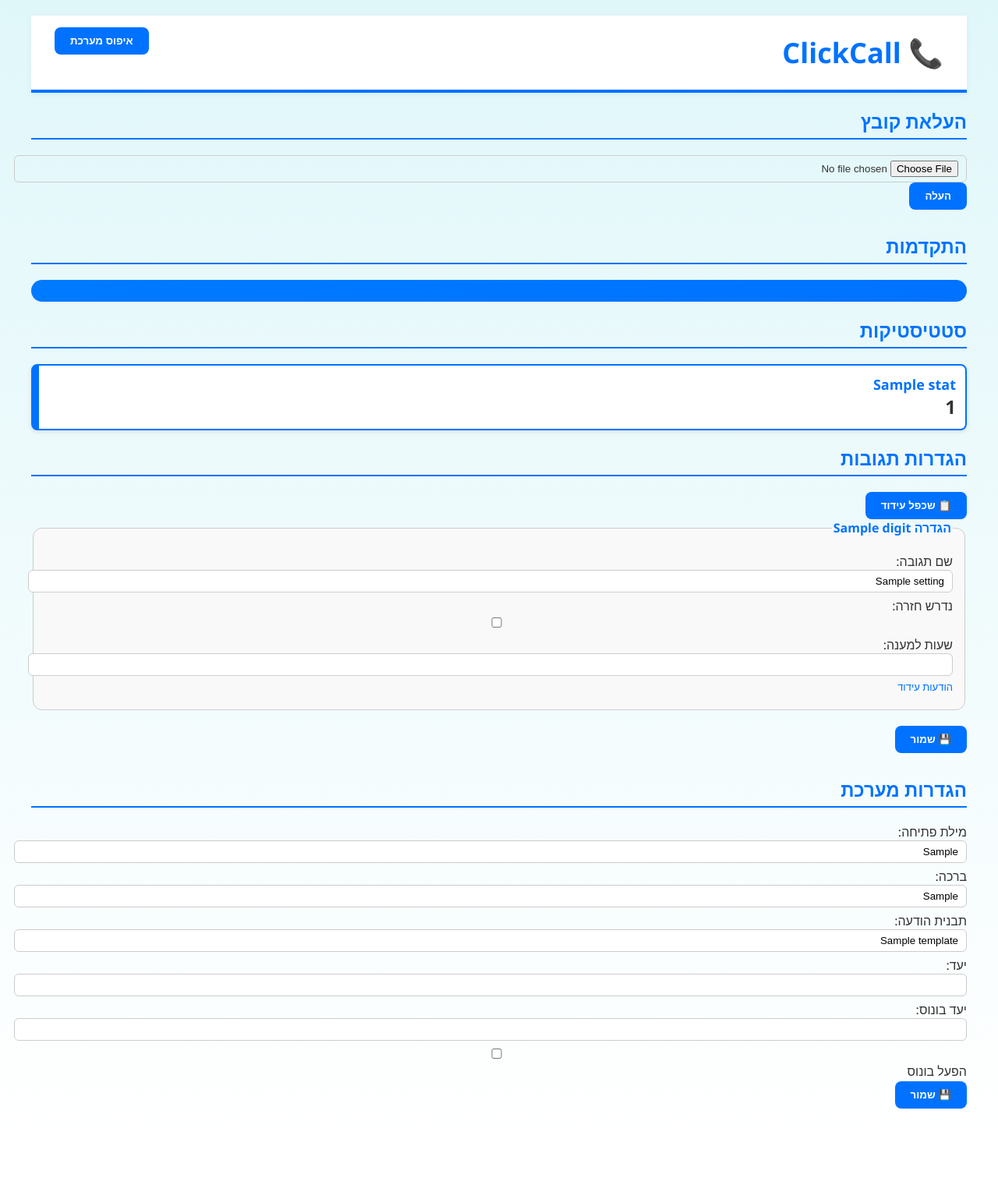
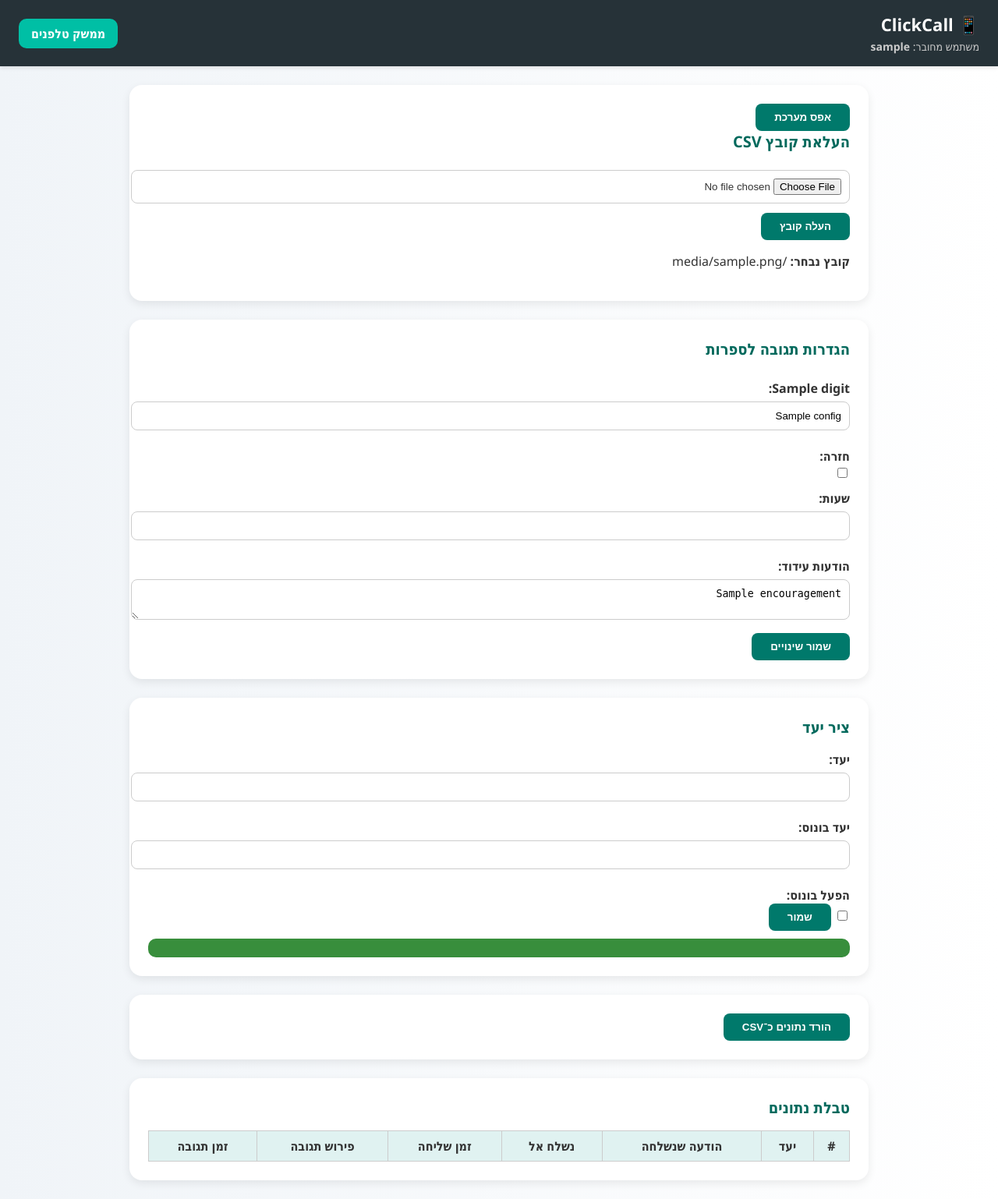
Before and after one commit to uriya222972/sms-auto-bot, a Flask app: template templates/index.html in a window 1280 px wide. Shown: the whole page at 78% size. Before the commit the page ends 1422 px from the top, so only its background shows below. Run offline with Flask 3, Linux system fonts and the light colour scheme; the template is opened without the code that fills it: most values are stand-ins (such as "Sample title", 1, 10 or a date in 2020); lists and menus that the app fills with data are empty.

Commit message:
Update index.html

```diff
--- a/templates/index.html
+++ b/templates/index.html
@@ -3,229 +3,228 @@
 <head>
   <meta charset="UTF-8">
   <title>ClickCall - מערכת טלפנייה</title>
+  <meta name="viewport" content="width=device-width, initial-scale=1">
   <style>
     body {
-      font-family: 'Varela Round', 'Segoe UI', sans-serif;
+      margin: 0;
+      font-family: 'Segoe UI', Tahoma, sans-serif;
+      background: linear-gradient(to right, #f0f4f8, #ffffff);
+      color: #333;
       direction: rtl;
-      margin: 0;
-      padding: 0;
-      background: linear-gradient(to bottom, #e0f7fa, #ffffff);
-      color: #333;
     }
-    .container {
-      max-width: 1200px;
-      margin: auto;
-      padding: 20px;
-    }
-    .topbar {
+    .header-bar {
+      background-color: #263238;
+      color: #fff;
+      padding: 16px 24px;
       display: flex;
       justify-content: space-between;
       align-items: center;
-      background: #ffffff;
-      border-bottom: 4px solid #0072ff;
-      padding: 15px 30px;
-      box-shadow: 0 2px 8px rgba(0,0,0,0.05);
+      box-shadow: 0 2px 5px rgba(0,0,0,0.1);
     }
-    .logo {
-      font-size: 36px;
-      color: #0072ff;
+    .logo-title {
+      font-size: 22px;
       font-weight: bold;
     }
-    button {
-      background: #0072ff;
+    .telephony-button {
+      background-color: #00bfa5;
+      color: #fff;
+      padding: 8px 16px;
+      border: none;
+      border-radius: 10px;
+      text-decoration: none;
+      font-weight: bold;
+      transition: background 0.3s;
+    }
+    .telephony-button:hover {
+      background-color: #00897b;
+    }
+    .user-info {
+      font-size: 14px;
+      color: #ccc;
+      margin-top: 4px;
+    }
+    .section {
+      background: #fff;
+      border-radius: 16px;
+      margin: 24px auto;
+      max-width: 900px;
+      box-shadow: 0 4px 12px rgba(0,0,0,0.08);
+      padding: 24px;
+    }
+    h2 {
+      margin-top: 0;
+      font-size: 20px;
+      color: #00695c;
+    }
+    input[type="text"],
+    input[type="number"],
+    input[type="file"],
+    textarea {
+      width: 100%;
+      padding: 10px;
+      margin: 6px 0 12px;
+      border: 1px solid #ccc;
+      border-radius: 8px;
+    }
+    input[type="submit"] {
+      background-color: #00796b;
       color: white;
       border: none;
-      padding: 10px 20px;
+      padding: 10px 24px;
       border-radius: 8px;
       font-weight: bold;
       cursor: pointer;
       transition: background 0.3s;
     }
-    button:hover {
-      background: #005bb5;
+    input[type="submit"]:hover {
+      background-color: #004d40;
     }
-    h2 {
-      border-bottom: 2px solid #0072ff;
-      padding-bottom: 5px;
-      color: #0072ff;
+    label {
+      font-weight: bold;
+      display: block;
+      margin-top: 10px;
     }
-    .progress {
-      position: relative;
-      background: #f1f1f1;
-      border-radius: 20px;
-      height: 28px;
-      overflow: hidden;
-      margin: 10px 0;
+    table {
+      width: 100%;
+      border-collapse: collapse;
+      margin-top: 16px;
+    }
+    th, td {
+      border: 1px solid #ccc;
+      padding: 8px;
+      text-align: center;
+    }
+    th {
+      background-color: #e0f2f1;
     }
     .progress-bar {
+      height: 24px;
+      background: #c8e6c9;
+      border-radius: 10px;
+      overflow: hidden;
+      margin-top: 10px;
+    }
+    .progress-bar-inner {
       height: 100%;
-      line-height: 28px;
+      background: #388e3c;
+      color: #fff;
       text-align: center;
-      background: linear-gradient(to right, #00c6ff, #0072ff);
-      color: white;
-      transition: width 0.5s;
+      line-height: 24px;
+      transition: width 0.3s;
     }
-    .progress-bar.bonus {
-      background: linear-gradient(to right, #ffe082, #fb8c00);
+    .arrow {
+      margin-right: 6px;
     }
-    .stat-boxes {
-      display: flex;
-      flex-wrap: wrap;
-      gap: 16px;
-    }
-    .stat-box {
-      background: #ffffff;
-      border: 2px solid #0072ff;
-      border-left: 10px solid #0072ff;
-      padding: 12px;
-      border-radius: 8px;
-      flex: 1 1 180px;
-      box-shadow: 0 2px 6px rgba(0,0,0,0.1);
-    }
-    .stat-box h3 {
-      margin: 0;
-      font-size: 18px;
-      color: #0072ff;
-    }
-    .stat-box span {
-      font-size: 24px;
-      font-weight: bold;
-    }
-    form {
-      margin-bottom: 30px;
-    }
-    fieldset {
-      background: #f9f9f9;
-      border: 1px solid #ccc;
-      border-radius: 12px;
-      padding: 15px;
-      margin-bottom: 20px;
-    }
-    legend {
-      font-weight: bold;
-      color: #0072ff;
-    }
-    label {
-      display: block;
-      margin: 6px 0 2px;
-    }
-    input, textarea {
-      width: 100%;
-      padding: 6px 10px;
-      border-radius: 6px;
-      border: 1px solid #ccc;
-    }
-    .toggle-enc {
-      cursor: pointer;
-      font-size: 13px;
-      color: #0072ff;
-      margin-bottom: 5px;
-      display: inline-block;
-    }
-    .enc-settings {
-      display: none;
-      padding: 10px;
-      background: #fff;
-      border: 1px dashed #ccc;
-      margin-top: 5px;
+    .response-grid {
+      display: grid;
+      grid-template-columns: repeat(auto-fit, minmax(250px, 1fr));
+      gap: 12px;
     }
   </style>
-  <script>
-    function toggleEnc(id) {
-      const el = document.getElementById(id);
-      el.style.display = el.style.display === 'none' ? 'block' : 'none';
-    }
-    function copyAllEncouragements() {
-      const firstText = document.querySelector('textarea[name^="encouragements_"]').value;
-      document.querySelectorAll('textarea[name^="encouragements_"]').forEach(el => el.value = firstText);
-    }
-  </script>
 </head>
 <body>
-<div class="container">
-  <div class="topbar">
-    <div class="logo">📞 ClickCall</div>
-    <form method="POST" action="/reset"><button type="submit">איפוס מערכת</button></form>
+  <div class="header-bar">
+    <div>
+      <div class="logo-title">📱 ClickCall</div>
+      <div class="user-info">משתמש מחובר: <strong>{{ username }}</strong></div>
+    </div>
+    <a href="/telephony" target="_blank" class="telephony-button">ממשק טלפנים</a>
   </div>
 
-  <h2>העלאת קובץ</h2>
-  <form method="POST" action="/upload" enctype="multipart/form-data">
-    <input type="file" name="file">
-    <button type="submit">העלה</button>
+  <div class="section">
+    <form action="/reset" method="post" onsubmit="return confirm('האם אתה בטוח שברצונך לאפס את המערכת?');">
+      <input type="submit" value="אפס מערכת">
     </form>
+    <h2>העלאת קובץ CSV</h2>
+    <form action="/upload" method="post" enctype="multipart/form-data">
+      <input type="file" name="file" accept=".csv" required>
+      <input type="submit" value="העלה קובץ">
+    </form>
+    {% if filename %}<p><strong>קובץ נבחר:</strong> {{ filename }}</p>{% endif %}
+  </div>
 
-  <h2>התקדמות</h2>
-  <div class="progress">
-    <div class="progress-bar" style="width: {{ total_sent / target_goal * 100 if target_goal else 0 }}%">
-      {{ total_sent }} / {{ target_goal }} ⬆️
+  <div class="section">
+    <h2>הגדרות תגובה לספרות</h2>
+    <form method="post">
+      <input type="hidden" name="update_response_map">
+      <div class="response-grid">
+        {% for digit, config in response_map.items() %}
+          <div>
+            <label>{{ digit }}:</label>
+            <input type="text" name="label_{{ digit }}" value="{{ config.label }}" placeholder="לדוג' תרם">
+            <label>חזרה:</label>
+            <input type="checkbox" name="callback_{{ digit }}" {% if config.callback_required %}checked{% endif %}>
+            <label>שעות:</label>
+            <input type="number" name="hours_{{ digit }}" value="{{ config.hours }}" min="0">
+            <label>הודעות עידוד:</label>
+            <textarea name="encouragements_{{ digit }}">{{ config.encouragements | join('\n') }}</textarea>
+          </div>
+        {% endfor %}
+      </div>
+      <input type="submit" value="שמור שינויים">
+    </form>
+  </div>
+
+  <div class="section">
+    <h2>ציר יעד</h2>
+    <form method="post">
+      <input type="hidden" name="update_target_goals">
+      <label>יעד:</label>
+      <input type="number" name="target_goal" value="{{ target_goal }}">
+      <label>יעד בונוס:</label>
+      <input type="number" name="bonus_goal" value="{{ bonus_goal }}">
+      <label>הפעל בונוס:</label>
+      <input type="checkbox" name="bonus_active" {% if bonus_active %}checked{% endif %}>
+      <input type="submit" value="שמור">
+    </form>
+    <div class="progress-bar">
+      <div class="progress-bar-inner" style="width: {{ total_sent / target_goal * 100 if target_goal else 0 }}%">
+        {{ total_sent }} / {{ target_goal }} <span class="arrow">⬆</span>
       </div>
     </div>
     {% if bonus_active %}
-  <div class="progress">
-    <div class="progress-bar bonus" style="width: {{ total_sent / bonus_goal * 100 if bonus_goal else 0 }}%">
-      {{ total_sent }} / {{ bonus_goal }} 🎯
+      <div class="progress-bar" style="margin-top: 10px; background: #ffe0b2;">
+        <div class="progress-bar-inner" style="background: #fb8c00; width: {{ total_sent / bonus_goal * 100 if bonus_goal else 0 }}%">
+          {{ total_sent }} / {{ bonus_goal }} (בונוס) <span class="arrow">⬆</span>
         </div>
       </div>
     {% endif %}
-
-  <h2>סטטיסטיקות</h2>
-  <div class="stat-boxes">
-    {% for label, count in stats.items() %}
-      <div class="stat-box">
-        <h3>{{ label }}</h3>
-        <span>{{ count }}</span>
-      </div>
-    {% endfor %}
   </div>
 
-  <h2>הגדרות תגובות</h2>
-  <form method="POST" action="/update-settings">
-    <button type="button" onclick="copyAllEncouragements()">📋 שכפל עידוד</button>
-    {% for digit, setting in response_map.items() %}
-      <fieldset>
-        <legend>הגדרה {{ digit }}</legend>
-        <label>שם תגובה:
-          <input type="text" name="label_{{ digit }}" value="{{ setting.label }}">
-        </label>
-        <label>נדרש חזרה:
-          <input type="checkbox" name="callback_{{ digit }}" {% if setting.callback_required %}checked{% endif %}>
-        </label>
-        <label>שעות למענה:
-          <input type="number" name="hours_{{ digit }}" value="{{ setting.hours }}">
-        </label>
-        <div>
-          <span class="toggle-enc" onclick="toggleEnc('enc_{{ digit }}')">הודעות עידוד</span>
-          <div class="enc-settings" id="enc_{{ digit }}">
-            <textarea name="encouragements_{{ digit }}" rows="3">{% for msg in encouragements.get(digit, []) %}{{ msg }}{% if not loop.last %}, {% endif %}{% endfor %}</textarea>
+  <div class="section">
+    <form action="/download">
+      <input type="submit" value="הורד נתונים כ־CSV">
+    </form>
   </div>
-        </div>
-      </fieldset>
+
+  <div class="section">
+    <h2>טבלת נתונים</h2>
+    <table>
+      <thead>
+        <tr>
+          <th>#</th>
+          <th>יעד</th>
+          <th>הודעה שנשלחה</th>
+          <th>נשלח אל</th>
+          <th>זמן שליחה</th>
+          <th>פירוש תגובה</th>
+          <th>זמן תגובה</th>
+        </tr>
+      </thead>
+      <tbody>
+        {% for i in range(rows|length) %}
+          <tr>
+            <td>{{ i + 1 }}</td>
+            <td>{{ name_map.get(rows[i], rows[i]) }}</td>
+            <td>{{ send_log[i].message if send_log[i] is defined }}</td>
+            <td>{{ send_log[i].to if send_log[i] is defined }}</td>
+            <td>{{ send_log[i].time if send_log[i] is defined }}</td>
+            <td>{{ responses[i].label if responses[i] is defined }}</td>
+            <td>{{ responses[i].time if responses[i] is defined }}</td>
+          </tr>
         {% endfor %}
-    <button type="submit">💾 שמור</button>
-  </form>
-
-  <h2>הגדרות מערכת</h2>
-  <form method="POST" action="/update-config">
-    <label>מילת פתיחה:
-      <input type="text" name="activation_word" value="{{ activation_word }}">
-    </label>
-    <label>ברכה:
-      <input type="text" name="greeting_template" value="{{ greeting_template }}">
-    </label>
-    <label>תבנית הודעה:
-      <input type="text" name="custom_template" value="{{ template }}">
-    </label>
-    <label>יעד:
-      <input type="number" name="target_goal" value="{{ target_goal }}">
-    </label>
-    <label>יעד בונוס:
-      <input type="number" name="bonus_goal" value="{{ bonus_goal }}">
-    </label>
-    <label>
-      <input type="checkbox" name="bonus_active" {% if bonus_active %}checked{% endif %}> הפעל בונוס
-    </label>
-    <button type="submit">💾 שמור</button>
-  </form>
+      </tbody>
+    </table>
   </div>
 </body>
 </html>
```
Lines whose indentation alone changed are shown as unchanged.
